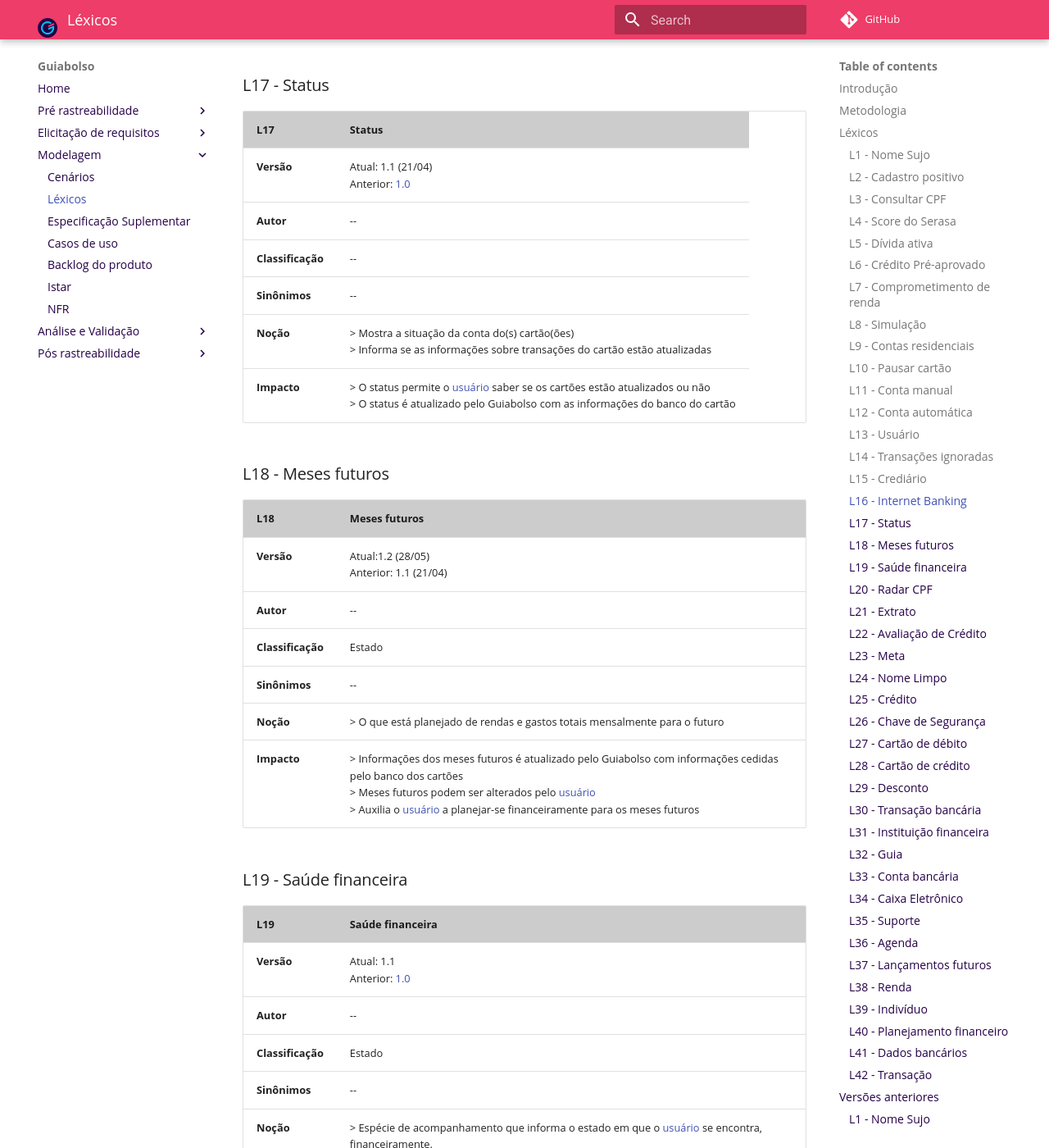
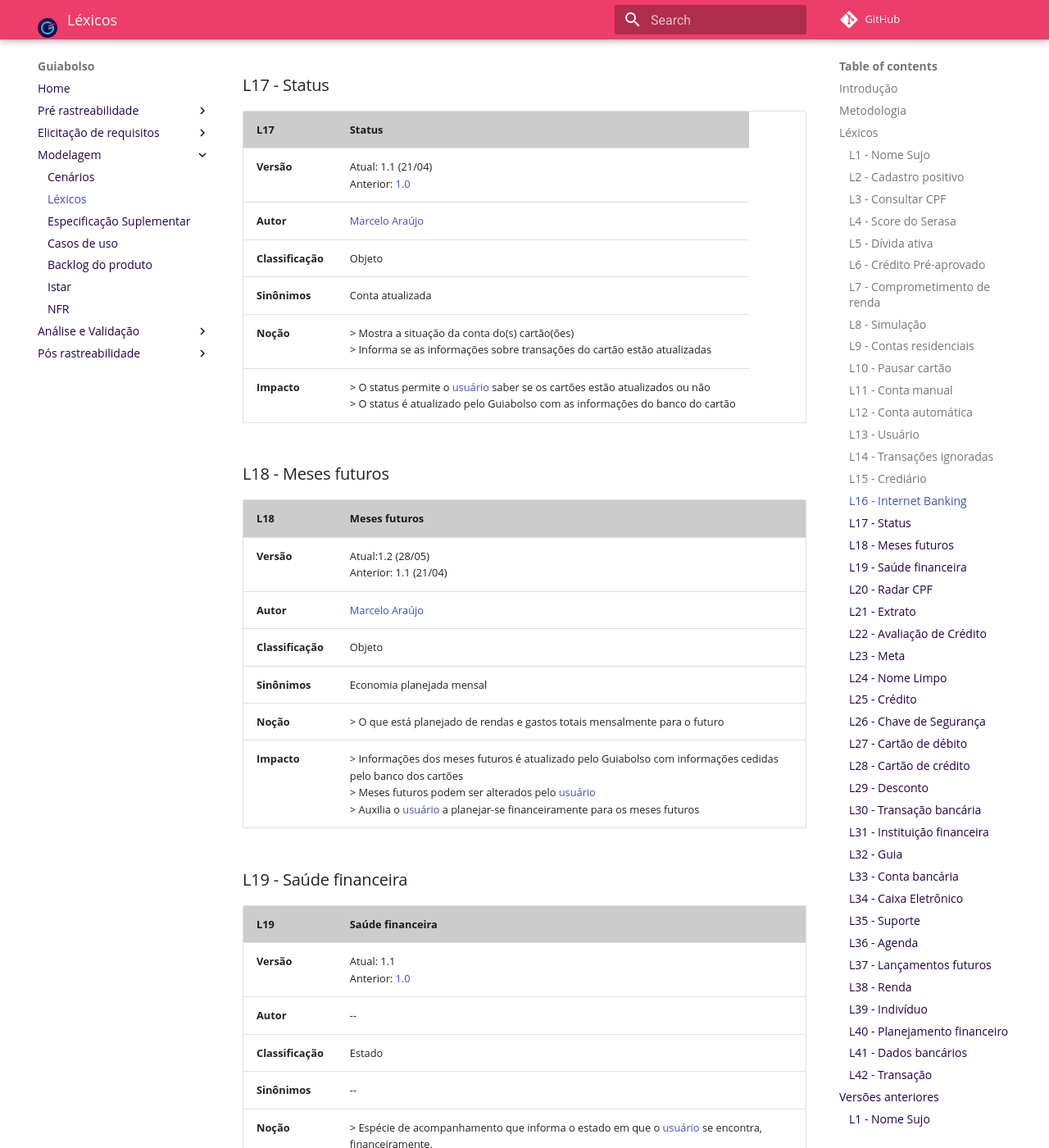
Before and after one commit to fga-disciplinas/2019.1-Guia-Bolso, an MkDocs documentation site: the page built from docs/modelagem/lexicos.md, in a window 1280 px wide and 1400 px high, scrolled down 10332 px. Shown: the whole window at 82% size. Built offline with MkDocs 1.6.1 and Material for MkDocs 9.7.7, drawn with Linux system fonts in a browser that asks for light colours; comment, search, counter and statistics services are not loaded; old or Windows-style settings are respelled for this version of MkDocs; some of the changed text lies outside the part shown.

Commit message:
Adicionando Autor de Léxicos L17,L18,L32,L33 e cenários C12,C13

```diff
--- a/docs/modelagem/lexicos.md
+++ b/docs/modelagem/lexicos.md
@@ -220,9 +220,9 @@
 | **L17** | **Status**  |
 |--|--|
 | **Versão**| Atual: 1.1 (21/04) <br> Anterior: [1.0](#l17-status_1) |
-| **Autor**| -- |
-| **Classificação**| -- |
-| **Sinônimos**| -- |
+| **Autor**| [Marcelo Araújo](https://github.com/santosm46) |
+| **Classificação**| Objeto |
+| **Sinônimos**| Conta atualizada |
 | **Noção** | > Mostra a situação da conta do(s) cartão(ões) <br> > Informa se as informações sobre transações do cartão estão atualizadas|
 | **Impacto** | > O status permite o [usuário](#l13-usuario) saber se os cartões estão atualizados ou não <br> > O status é atualizado pelo Guiabolso com as informações do banco do cartão |
 
@@ -231,9 +231,9 @@
 | **L18** | **Meses futuros**  |
 |--|--|
 | **Versão**| Atual:1.2 (28/05) <br>Anterior: 1.1 (21/04)  |
-| **Autor**| -- |
-|**Classificação**| Estado |
-| **Sinônimos**| -- |
+| **Autor**| [Marcelo Araújo](https://github.com/santosm46) |
+|**Classificação**| Objeto |
+| **Sinônimos**| Economia planejada mensal |
 | **Noção** | > O que está planejado de rendas e gastos totais mensalmente para o futuro|
 | **Impacto** | > Informações dos meses futuros é atualizado pelo Guiabolso com informações cedidas pelo banco dos cartões <br> > Meses futuros podem ser alterados pelo [usuário](#l13-usuario) <br> > Auxilia o [usuário](#l13-usuario) a planejar-se financeiramente para os meses futuros |
 
@@ -389,10 +389,10 @@
 
 ### L32 - Guia
 
-| **L#** | **Guia** |
+| **L32** | **Guia** |
 |--|--|
 | **Versão**| Atual: 1.0 <br> Anterior:-- |
-| **Autor**| -- |
+| **Autor**| [Marcelo Araújo](https://github.com/santosm46) |
 | **Classificação** | Objeto |
 | **Sinônimos** | Aba guia , Dicas |
 | **Noção** | > Onde é mostrado conselhos financeiros, anúncios de patrocinadores e publicações de sites de patrocinadores; <br> > Tem informações sobre a situação financeira do [usuário], como por exemplo, comparação do gasto do mês atual com o anterior. |
@@ -401,10 +401,10 @@
 
 ### L33 - Conta bancária
 
-| **L#** | **Conta bancária** |
+| **L33** | **Conta bancária** |
 |--|--|
 | **Versão**| Atual: 1.0 <br> Anterior:-- |
-| **Autor**| -- |
+| **Autor**| [Marcelo Araújo](https://github.com/santosm46) |
 | **Classificação** | Objeto |
 | **Sinônimos** | Conta de banco |
 | **Noção** | > Cadastro de um banco que foi conectado ao Guiabolso pelo [usuário]; <br> > Contém informações da conta bancária. |
```
Also changed, not shown: docs/modelagem/cenarios.md (+2 -2 lines).
